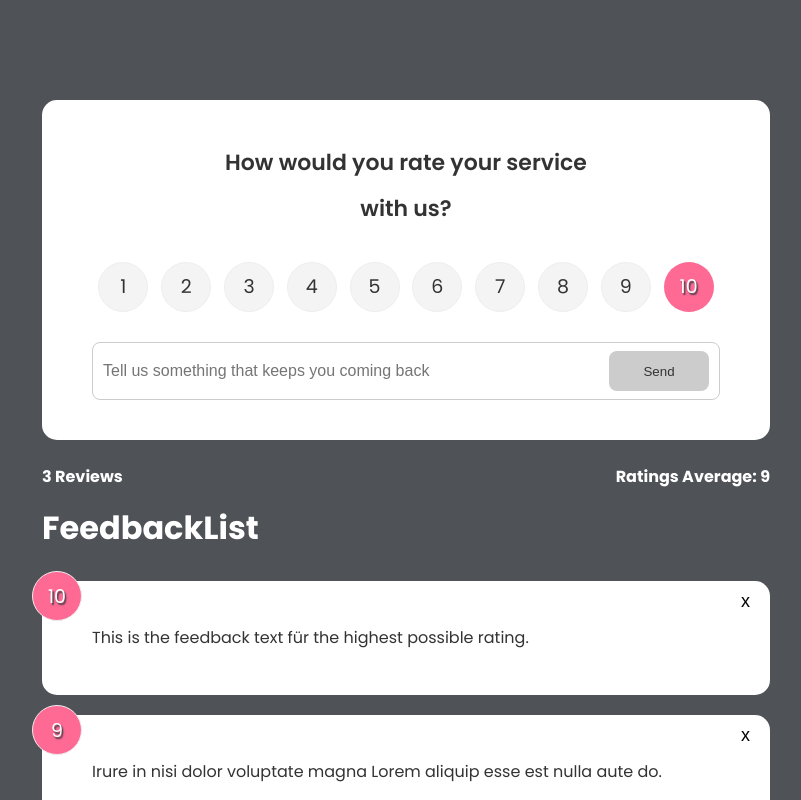
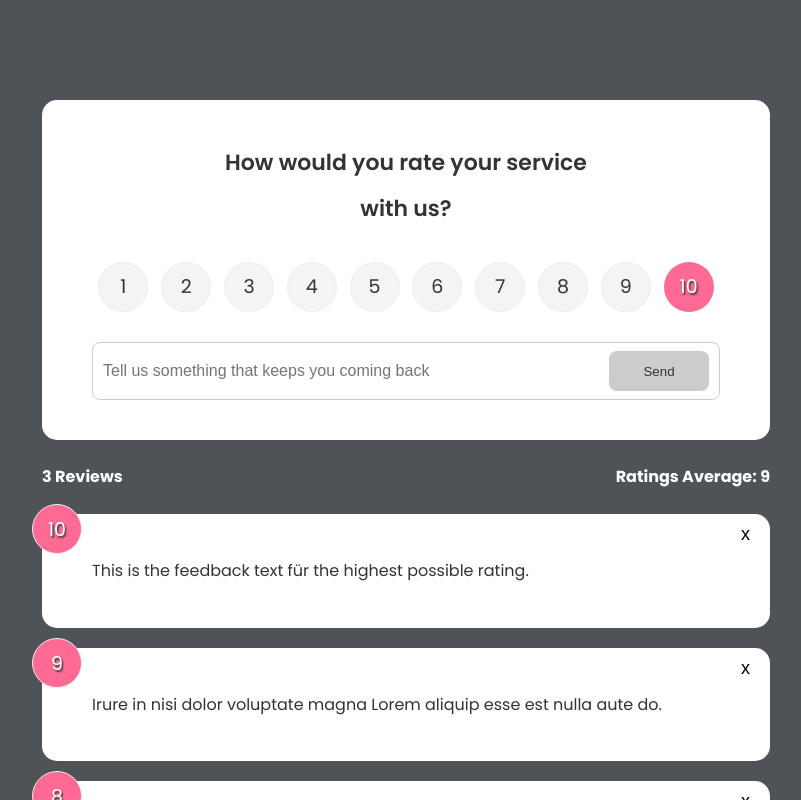
Before and after one commit to AlexanderPolzhofer/feedback-app, a Svelte app: page / in a window 1280 px wide. Shown: the top 800 px of the page, without its empty margins (234-1035 px from the left). Built offline with nearby package versions, Linux system fonts and the light colour scheme.

Commit message:
add transition to FeedbackItem onAdd and onDelete

```diff
--- a/src/components/FeedbackList.svelte
+++ b/src/components/FeedbackList.svelte
@@ -1,9 +1,11 @@
 <script>
+  import { fade, scale } from "svelte/transition";
   import FeedbackItem from "./FeedbackItem.svelte";
   export let feedback = [];
 </script>
 
-<h1>FeedbackList</h1>
 {#each feedback as fb (fb.id)}
-  <FeedbackItem item={fb} on:delete-feedback />
+  <div in:scale out:fade={{ duration: 500 }}>
+    <FeedbackItem item={fb} on:delete-feedback />
+  </div>
 {/each}
```
